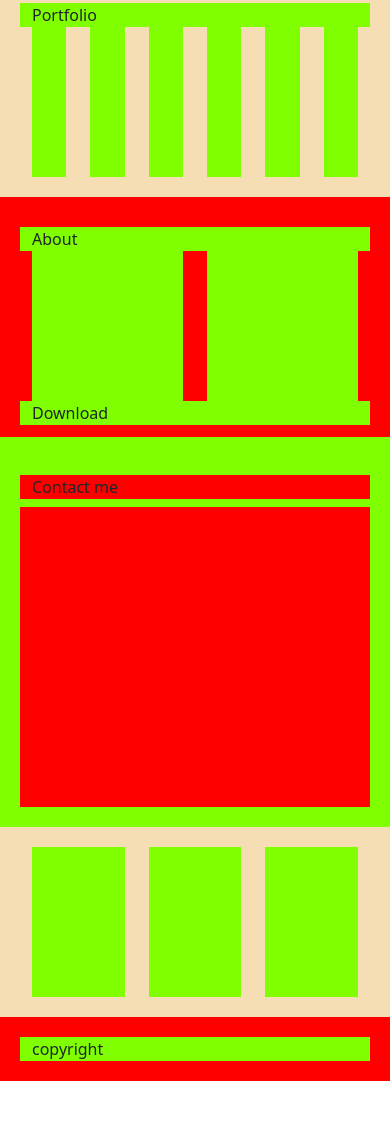
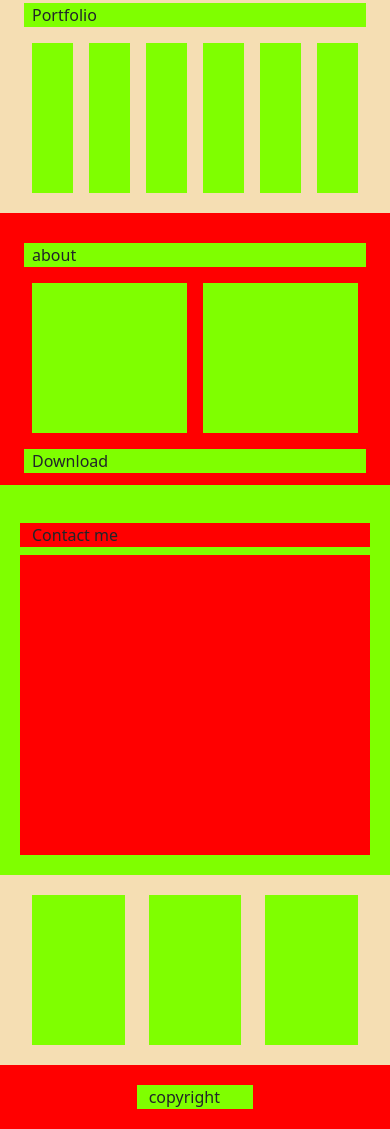
Before and after one commit to furvietto/html-css-bootstrap-freelancer, a plain HTML site: page index.html in a window 390 px wide. Shown: the part 445-1574 px from the top of the page. Before the commit the page ends 1526 px from the top, so only its background shows below. Drawn offline with nearby package versions, Linux system fonts and the light colour scheme.

Commit message:
last fixing

```diff
--- a/index.html
+++ b/index.html
@@ -15,7 +15,7 @@
     <header class="container-fluid">
         <!-- nav -->
         <div
-            class="bc-color-red row justify-content-sm-center justify-content-md-center justify-content-lg-center p-20">
+            class="bc-color-red row justify-content-center p-20">
             <div class="col-sm-9 col-md-5 col-lg-5 bc-color-green">
                 Column
             </div>
@@ -26,7 +26,7 @@
 
         <!-- header -->
         <div
-            class="row justify-content-sm-center justify-content-md-center justify-content-lg-center p-20 bc-color-green">
+            class="row justify-content-center p-20 bc-color-green">
             <div class="col-sm-8 col-md-6 col-lg-6 h-300 bc-color-red"></div>
         </div>
     </header>
@@ -35,10 +35,10 @@
 
     <main class="container-fluid">
         <div
-            class="row justify-content-sm-center justify-content-md-center justify-content-lg-center p-20 bc-color-alice">
+            class="row justify-content-center p-20 bc-color-alice">
             <div class="col-sm-12 col-md-10 col-lg-8 ">
                 <div
-                    class="row g-sm-3 g-md-3 g-lg-3 row-cols-sm-1 row-cols-md-2 row-cols-lg-3 justify-content-sm-center justify-content-md-center justify-content-lg-center">
+                    class="row g-3  row-cols-sm-1 row-cols-md-2 row-cols-lg-3 justify-content-center">
 
                     <div class="col-sm-12 col-md-10 col-lg-12 bc-color-green">Portfolio</div>
 
@@ -71,11 +71,13 @@
         </div>
 
         <div
-            class="row justify-content-sm-center justify-content-md-center justify-content-lg-center p-20 bc-color-red  p-top">
+            class="row justify-content-center p-20 bc-color-red  p-top">
             <div class="col-sm-10 col-md-8 col-lg-6 ">
                 <div
-                    class="row g-sm-3 g-md-3 g-lg-3 row-cols-sm-1 row-cols-md-2 row-cols-lg-2 justify-content-sm-center justify-content-md-center justify-content-lg-center">
-                    <div class="col-sm-2 col-md-8 col-lg-12 bc-color-green">About</div>
+                    class="row g-3 row-cols-sm-1 row-cols-md-2 row-cols-lg-2 justify-content-sm-center">
+                    <div class="col-sm-2 col-md-8 col-lg-12 bc-color-green">
+                        about
+                    </div>
                     <div class="col">
                         <div class="bc-color-green h-150 ">
                         </div>
@@ -90,19 +92,19 @@
         </div>
 
         <div
-            class="row justify-content-sm-center justify-content-md-center justify-content-lg-center p-20 bc-color-green gy-2 p-top">
-            <div class="col-sm-10 col-md-8 col-lg-8 bc-color-red">
+            class="row justify-content-center p-20 bc-color-green gy-2 p-top">
+            <div class="col-sm-10 col-md-8 col-lg-6 bc-color-red">
                 Contact me
             </div>
-            <div class="col-sm-10 col-md-8 col-lg-6 h-300 bc-color-red">
+            <div class="col-sm-10 col-md-8 col-lg-8 h-300 bc-color-red">
             </div>
         </div>
 
         <div
-            class="row justify-content-sm-center justify-content-md-center justify-content-lg-center p-20 bc-color-alice">
+            class="row justify-content-center p-20 bc-color-alice">
             <div class="col-sm-12 col-md-10 col-lg-8 ">
                 <div
-                    class="row g-sm-3 g-md-3 g-lg-3 row-cols-sm-1 row-cols-md-3 row-cols-lg-3 justify-content-sm-center justify-content-md-center justify-content-lg-center">
+                    class="row g-sm-3 g-md-3 g-lg-3 row-cols-sm-1 row-cols-md-3 row-cols-lg-3 justify-content-sm-center">
 
                     <div class="col">
                         <div class="bc-color-green h-150 ">
@@ -124,9 +126,9 @@
 
     <footer class="container-fluid">
         <div
-            class="row justify-content-sm-center justify-content-md-center justify-content-lg-center p-20 bc-color-red">
+            class="row justify-content-center p-20 bc-color-red">
 
-            <div class="col-sm-4 col-md-4 col-lg-4 bc-color-green ">copyright</div>
+            <div class="col-4 bc-color-green">copyright</div>
         </div>
     </footer>
     </div>
```
